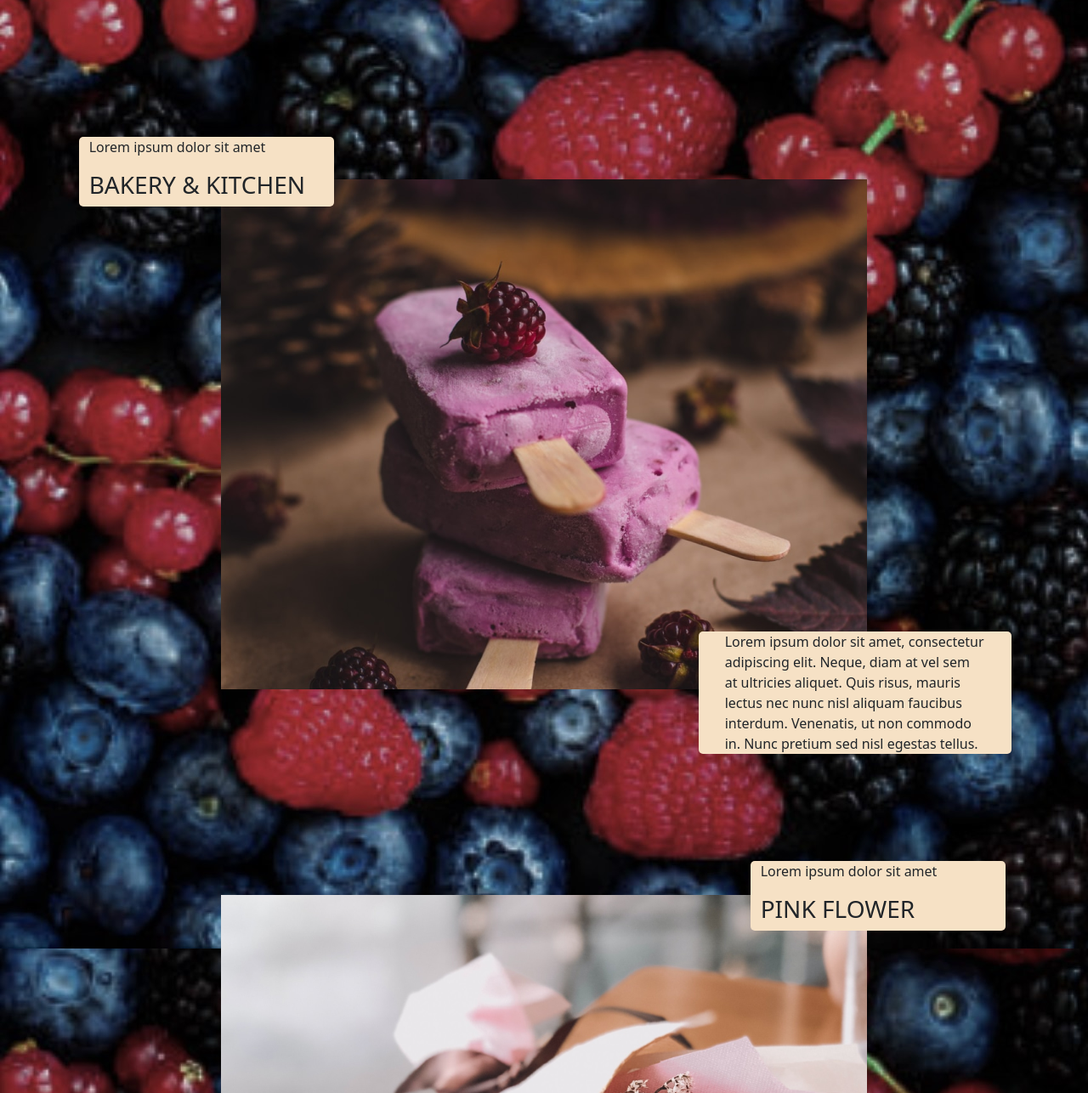
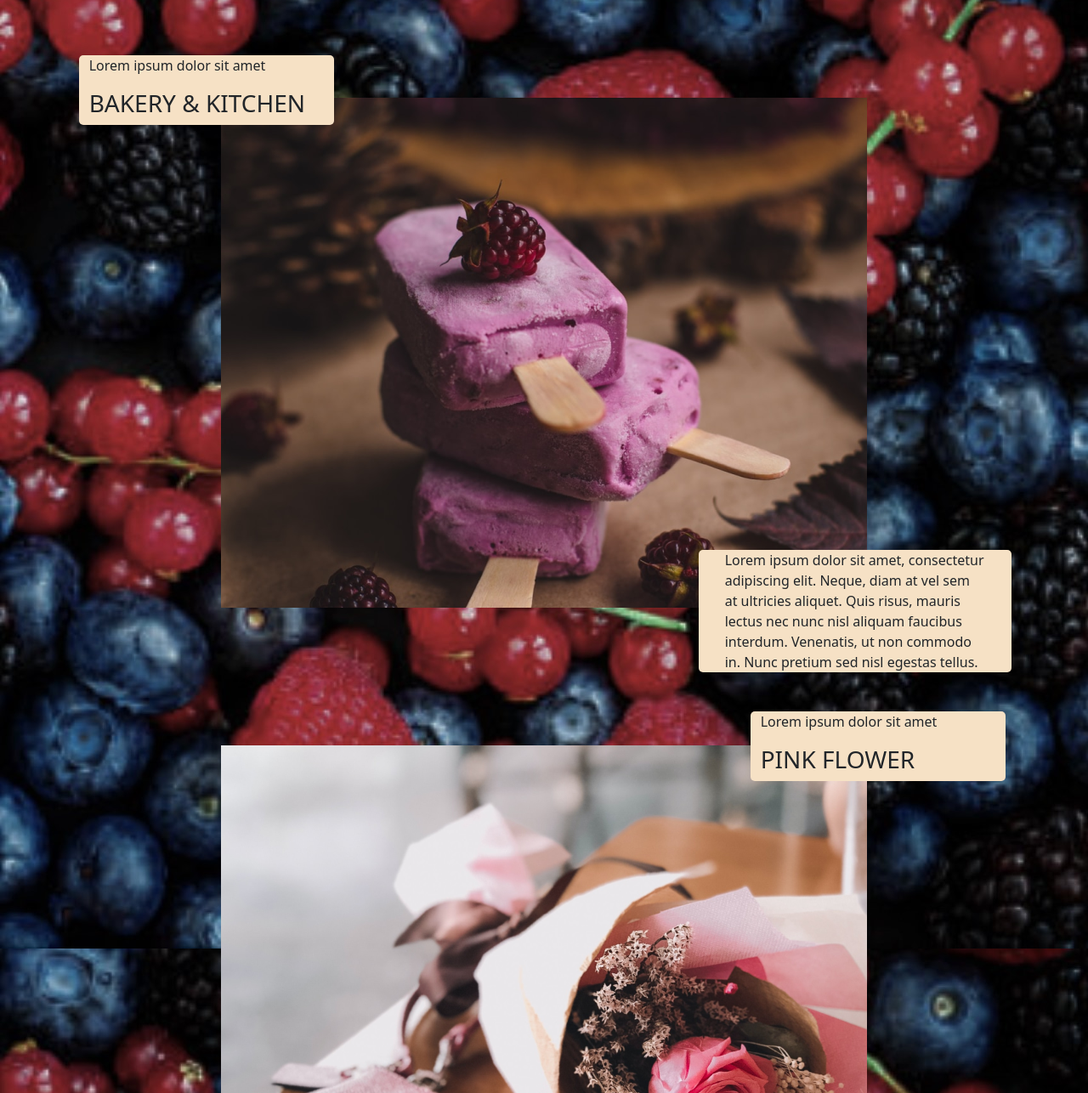
Before and after one commit to ZooM982/Prototype-2-bootstrap, a plain HTML site: page product.html in a window 1280 px wide. Shown: the part 1134-2420 px from the top of the page at 85% size. Drawn offline with nearby package versions, Linux system fonts and the light colour scheme.

Commit message:
Update product.html

```diff
--- a/product.html
+++ b/product.html
@@ -51,7 +51,7 @@
 <!---------------------------------- main part---------------------------------------------------------------------------------------->
 <main>
 <!---------------------------------- card 1 section----------------------------------------------------------------------------------->
-	<section id="product" class="py-5">
+	<section id="product" class="py-3">
 		<div class="container my-5">
 			<div class="row py-5">
 				<div class="card col-8 mx-auto">
@@ -75,7 +75,7 @@
 	</section>
 <!---------------------------------- card 1 section exit------------------------------------------------------------------------------>
 <!---------------------------------- card 2 section----------------------------------------------------------------------------------->
-	<section id="product" class="py-5">
+	<section id="product" class="py-3">
 		<div class="container">
 			<div class="row py-5">
 				<div class="card2 col-8 mx-auto">
@@ -96,7 +96,7 @@
 	</section>
 <!---------------------------------- card 2 section exit------------------------------------------------------------------------------>
 <!---------------------------------- card 3 section----------------------------------------------------------------------------------->
-	<section id="product" class="py-5">
+	<section id="product" class="py-">
 		<div class="container">
 			<div class="row py-5">
 				<div class="card3 col-8 mx-auto">
```
